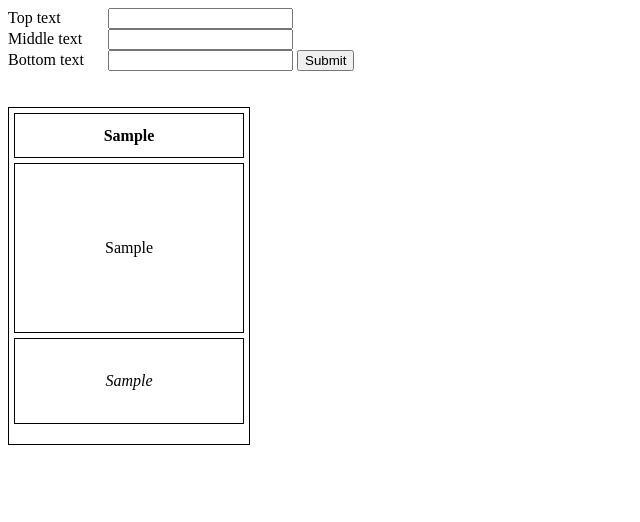
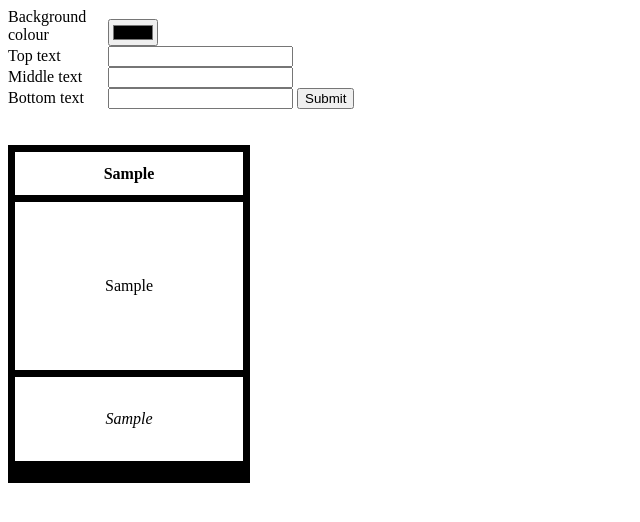
Before and after one commit to 2birds/GameCardGenerator, a plain HTML site: page index.html in a window 1280 px wide. Both pictures are taken after typing "Sample", "Sample", "Sample" into the empty fields and a click on the button "Submit". Shown: the whole page, without its empty margins (0-640 px from the left). Drawn offline with Linux system fonts and the light colour scheme.

Commit message:
Added background colour picker

```diff
--- a/cardgenerator.css
+++ b/cardgenerator.css
@@ -16,6 +16,7 @@ label {
 
 .subsection {
 	justify-content: center;
+	background-color: white;
 	align-items: center;
 	display: flex;
 	border: 1px solid black;
--- a/cardgenerator.js
+++ b/cardgenerator.js
@@ -11,11 +11,13 @@ function makeCardSubsection(text, classname) {
 	return subsection;
 }
 
-function makeCardElement(topText, midText, bottomText) {
+function makeCardElement(topText, midText, bottomText, bgColor) {
 	var cardElem = document.createElement("div");
 	var classAttr = document.createAttribute("class");
 	classAttr.value = "card";
 	cardElem.setAttributeNode(classAttr);
+
+	cardElem.style.backgroundColor = bgColor;
 
 	cardElem.appendChild(makeCardSubsection(topText, "subsection1"));
 
@@ -37,6 +39,8 @@ function makeCardElement(topText, midText, bottomText) {
 function makeCard(event)
 {
 	event.preventDefault();
+	var bgColor = document.getElementById("bgcolor");
+	console.log("bgcolor = " + bgColor.value);
   var topText = document.getElementById("toptext");
 	console.log(document.getElementById("toptext").value);
   var midText = document.getElementById("middletext");
@@ -44,7 +48,7 @@ function makeCard(event)
 
 	let cards = document.getElementById("cards");
 
-	cards.appendChild(makeCardElement(topText.value, midText.value, bottomText.value));
+	cards.appendChild(makeCardElement(topText.value, midText.value, bottomText.value, bgColor.value));
 
 	topText.value = "";
 	midText.value = "";
--- a/index.html
+++ b/index.html
@@ -9,6 +9,7 @@
 </head>
 <body>
 	<form>
+		<label>Background colour</label><input type="color" id="bgcolor"><br>
 		<label>Top text</label><input type="text" id="toptext"><br>
 		<label>Middle text</label><input type="text" id="middletext"><br>
 		<label>Bottom text</label><input type="text" id="bottomtext">
```
